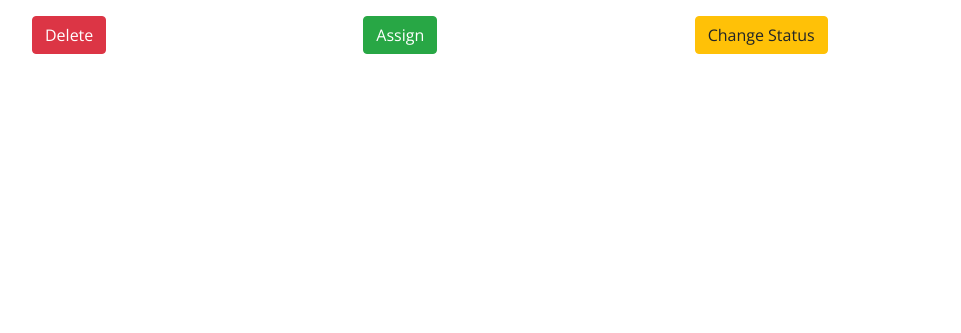
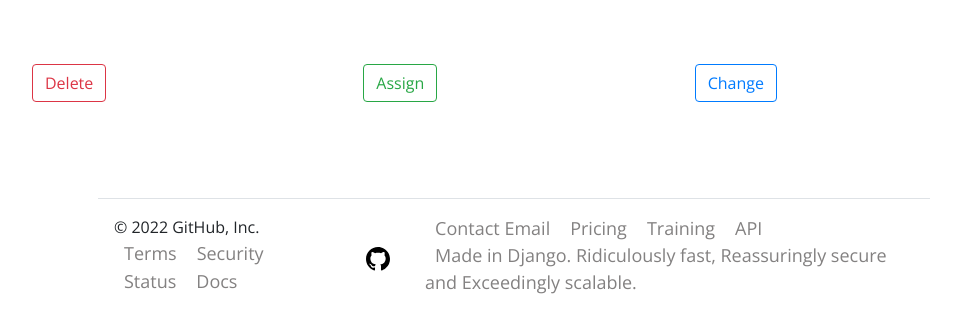
Before and after one commit to andicuku/django, a Django app: page /leads/ in a window 1280 px wide. Shown: the part 247-580 px from the top of the page, without its empty margins (126-1087 px from the left). Run offline with Django 3.2, Linux system fonts and the light colour scheme; the visitor is signed in with stand-in values (Sample User, id 1); data that the repository does not hold is empty; some libraries are stand-ins or nearby versions.

Commit message:
workflow

```diff
--- a/leads/templates/leads/lead_index.html
+++ b/leads/templates/leads/lead_index.html
@@ -22,6 +22,7 @@
     {% endblock myblock %}
 
 {%block content%}
+<br><br>
 <table id="misen" class="table table-bordered table-hover nowrap table-sm" cellspacing="0" style="width:100%">
     {% csrf_token %}
 	<thead class="thead-dark">
@@ -92,13 +93,13 @@
 <div class="container">
 	<div class="row">
 		<div class="col-md-4">
-			<button type="submit" id="delete_all" class="btn btn-danger"><span class="fas fa-trash-alt"></span> Delete</button>
+			<button type="submit" id="delete_all" class="btn btn-outline-danger"><span class="fas fa-trash-alt"></span> Delete</button>
 		</div>
 		<div class="col-md-4">
-			<button type="submit" id="assign" class="btn btn-success"><span class="fas fa-share-alt"></span> Assign</button>
+			<button type="submit" id="assign" class="btn btn-outline-success"><span class="fas fa-share-alt"></span> Assign</button>
 		</div>
 		<div class="col-md-4">
-			<button type="submit" id="change" class="btn btn-warning"><span class="fas fa-exchange-alt"></span> Change Status</button>
+			<button type="submit" id="change" class="btn btn-outline-primary"><span class="fas fa-exchange-alt"></span> Change </button>
 		</div>
 	</div>
 </div>
--- a/leads/urls.py
+++ b/leads/urls.py
@@ -1,6 +1,6 @@
 from django.urls import path
 from django.conf.urls import url
-from .views import LeadCreateView, LeadUpdateView, ModifyView, lead_delete, LeadView, LeadIndexView, SearchResultsView, LeadAdvancedSearch, LeadAdvancedStatus
+from .views import LeadCreateView, LeadUpdateView, ModifyView, lead_delete, LeadView, LeadIndexView, SearchResultsView, LeadAdvancedSearch
 from django.contrib.auth.decorators import login_required
 
 
@@ -14,7 +14,6 @@ urlpatterns =[
     url(r'^delete/$', login_required(LeadView.as_view()), name='delete-multiple'),
     url(r'^search/$', login_required(SearchResultsView.as_view()), name='search'),
     url(r'^searching/$', login_required(LeadAdvancedSearch.as_view()), name='advanced-search'),
-    url(r'^status/$', login_required(LeadAdvancedStatus.as_view()), name='status'),
     url(r'^modify/$', login_required(ModifyView.as_view()), name='modify')
 
 
--- a/leads/views.py
+++ b/leads/views.py
@@ -93,12 +93,6 @@ class LeadAdvancedSearch(FilterView):
     paginate_by = 100
     template_name = 'leads/search_index.html'
 
-class LeadAdvancedStatus(FilterView):
-    filterset_class = LeadFilter
-    paginate_by = 100
-    template_name = 'leads/lead_index.html'
-
-
 class ModifyView(staff, generic.View):
 
     def get(self, request, **kwargs):
--- a/templates/base.html
+++ b/templates/base.html
@@ -76,6 +76,24 @@ li.active{
 }
 .container-fluid{
     width: 80%;
+}
+.misen{
+    list-style-type:none;
+    margin: 8px;
+    padding: 8px;
+}
+.macok{
+    margin: auto;
+    background-color: white;
+    height: 24px;
+    width: 24px;
+    margin-left: 64px;
+    margin-right: 64px;
+    display: flex;
+}
+.container-custom{
+    width: 65%;
+    margin: auto;
 }
 </style>
     <script src="{% static 'js/jquery.min.js' %}"></script>
@@ -170,10 +188,10 @@ li.active{
                   <span title="Not available" data-view-component="true" class="Counter"></span>
 
       </a></li>
-            <li data-view-component="true" class="d-inline-flex {% if url_name == 'source-create' %}active{% endif %}">
-        <a href="" class="opensource">
+            <li data-view-component="true" class="d-inline-flex {% if url_name == 'advanced-search' %}active{% endif %}">
+        <a href="{% url 'leads:advanced-search' %}" class="opensource">
 
-                        <svg aria-hidden="true" height="16" viewBox="0 0 16 16" version="1.1" width="16" data-view-component="true" class="octicon octicon-shield UnderlineNav-octicon d-none d-sm-inline">
+        <svg aria-hidden="true" height="16" viewBox="0 0 16 16" version="1.1" width="16" data-view-component="true" class="octicon octicon-shield UnderlineNav-octicon d-none d-sm-inline">
           <path fill-rule="evenodd" d="M7.467.133a1.75 1.75 0 011.066 0l5.25 1.68A1.75 1.75 0 0115 3.48V7c0 1.566-.32 3.182-1.303 4.682-.983 1.498-2.585 2.813-5.032 3.855a1.7 1.7 0 01-1.33 0c-2.447-1.042-4.049-2.357-5.032-3.855C1.32 10.182 1 8.566 1 7V3.48a1.75 1.75 0 011.217-1.667l5.25-1.68zm.61 1.429a.25.25 0 00-.153 0l-5.25 1.68a.25.25 0 00-.174.238V7c0 1.358.275 2.666 1.057 3.86.784 1.194 2.121 2.34 4.366 3.297a.2.2 0 00.154 0c2.245-.956 3.582-2.104 4.366-3.298C13.225 9.666 13.5 8.36 13.5 7V3.48a.25.25 0 00-.174-.237l-5.25-1.68zM9 10.5a1 1 0 11-2 0 1 1 0 012 0zm-.25-5.75a.75.75 0 10-1.5 0v3a.75.75 0 001.5 0v-3z"></path>
       </svg>
                 <span data-content="Security">Advanced Filter</span>
@@ -195,6 +213,36 @@ li.active{
 
         {% endblock content %}
     </div>
+    <br><br>
+
+    <div class="footer container-custom width-full p-responsive" role="contentinfo">
+        <div class="position-relative d-flex flex-row-reverse flex-lg-row flex-wrap flex-lg-nowrap flex-justify-center flex-lg-justify-between pt-6 pb-2 mt-6 f6 color-text-secondary border-top color-border-secondary ">
+          <ul class="misen list-style-none d-flex flex-wrap flex-lg-justify-between mb-2 mb-lg-0">
+            <li class="mr-3 mr-lg-0">© 2022 GitHub, Inc.</li>
+              <li class="mr-3 mr-lg-0"><a href="#" data-hydro-click="{&quot;event_type&quot;:&quot;analytics.event&quot;,&quot;payload&quot;:{&quot;category&quot;:&quot;Footer&quot;,&quot;action&quot;:&quot;go to terms&quot;,&quot;label&quot;:&quot;text:terms&quot;,&quot;originating_url&quot;:&quot;https://github.com/misen19/djangocrm&quot;,&quot;user_id&quot;:63194411}}" data-hydro-click-hmac="83a4eb5f0e76b4517a7cf4f0a0656227bd7fe25b3d3700047ea40851b70a12a3">Terms</a></li>
+              <li class="mr-3 mr-lg-0"><a data-hydro-click="{&quot;event_type&quot;:&quot;analytics.event&quot;,&quot;payload&quot;:{&quot;category&quot;:&quot;Footer&quot;,&quot;action&quot;:&quot;go to security&quot;,&quot;label&quot;:&quot;text:security&quot;,&quot;originating_url&quot;:&quot;https://github.com/misen19/djangocrm&quot;,&quot;user_id&quot;:63194411}}" data-hydro-click-hmac="67988823373f1184d12c5873a4ab2c68f119518bfa538157ec5a0699194066c3" href="#">Security</a></li>
+              <li class="mr-3 mr-lg-0"><a href="#" data-hydro-click="{&quot;event_type&quot;:&quot;analytics.event&quot;,&quot;payload&quot;:{&quot;category&quot;:&quot;Footer&quot;,&quot;action&quot;:&quot;go to status&quot;,&quot;label&quot;:&quot;text:status&quot;,&quot;originating_url&quot;:&quot;https://github.com/misen19/djangocrm&quot;,&quot;user_id&quot;:63194411}}" data-hydro-click-hmac="8aede00b2d94b4320030f9e456f0bb70457ba2fb9ad3229bd3787b7430a2819f">Status</a></li>
+              <li><a data-ga-click="Footer, go to help, text:Docs" href="#">Docs</a></li>
+          </ul>
+
+          <a aria-label="Homepage" title="GitHub/misen19" class="macok footer-octicon d-none d-lg-block mx-lg-4" href="https://github.com/misen19">
+            <svg aria-hidden="true" height="24" viewBox="0 0 16 16" version="1.1" width="24" data-view-component="true" class="octicon octicon-mark-github">
+          <path fill-rule="evenodd" d="M8 0C3.58 0 0 3.58 0 8c0 3.54 2.29 6.53 5.47 7.59.4.07.55-.17.55-.38 0-.19-.01-.82-.01-1.49-2.01.37-2.53-.49-2.69-.94-.09-.23-.48-.94-.82-1.13-.28-.15-.68-.52-.01-.53.63-.01 1.08.58 1.23.82.72 1.21 1.87.87 2.33.66.07-.52.28-.87.51-1.07-1.78-.2-3.64-.89-3.64-3.95 0-.87.31-1.59.82-2.15-.08-.2-.36-1.02.08-2.12 0 0 .67-.21 2.2.82.64-.18 1.32-.27 2-.27.68 0 1.36.09 2 .27 1.53-1.04 2.2-.82 2.2-.82.44 1.1.16 1.92.08 2.12.51.56.82 1.27.82 2.15 0 3.07-1.87 3.75-3.65 3.95.29.25.54.73.54 1.48 0 1.07-.01 1.93-.01 2.2 0 .21.15.46.55.38A8.013 8.013 0 0016 8c0-4.42-3.58-8-8-8z"></path>
+      </svg>
+      </a>
+          <ul class="misen list-style-none d-flex flex-wrap flex-lg-justify-between mb-2 mb-lg-0">
+            <li><a href="#">Contact Email</a></li>
+            <li><a href="#">Pricing</a></li>
+            <li><a href="#">Training</a></li>
+            <li><a href="#">API</a></li>
+            <li><a href="#">Made in Django. Ridiculously fast, Reassuringly secure and Exceedingly scalable.</a></li>
+          </ul>
+        </div>
+        <div class="d-flex flex-justify-center pb-6">
+          <span class="f6 color-text-tertiary"></span>
+        </div>
+      </div>
+
     <script src="{% static 'js/datatables.min.js' %}"></script>
     <script src="{% static 'js/bootstrap.min.js' %}"></script>
     <script src="{% static 'js/popper.min.js' %}"></script>
```
Also changed, not shown: leads/templates/leads/search_index.html (+9 -13 lines).
